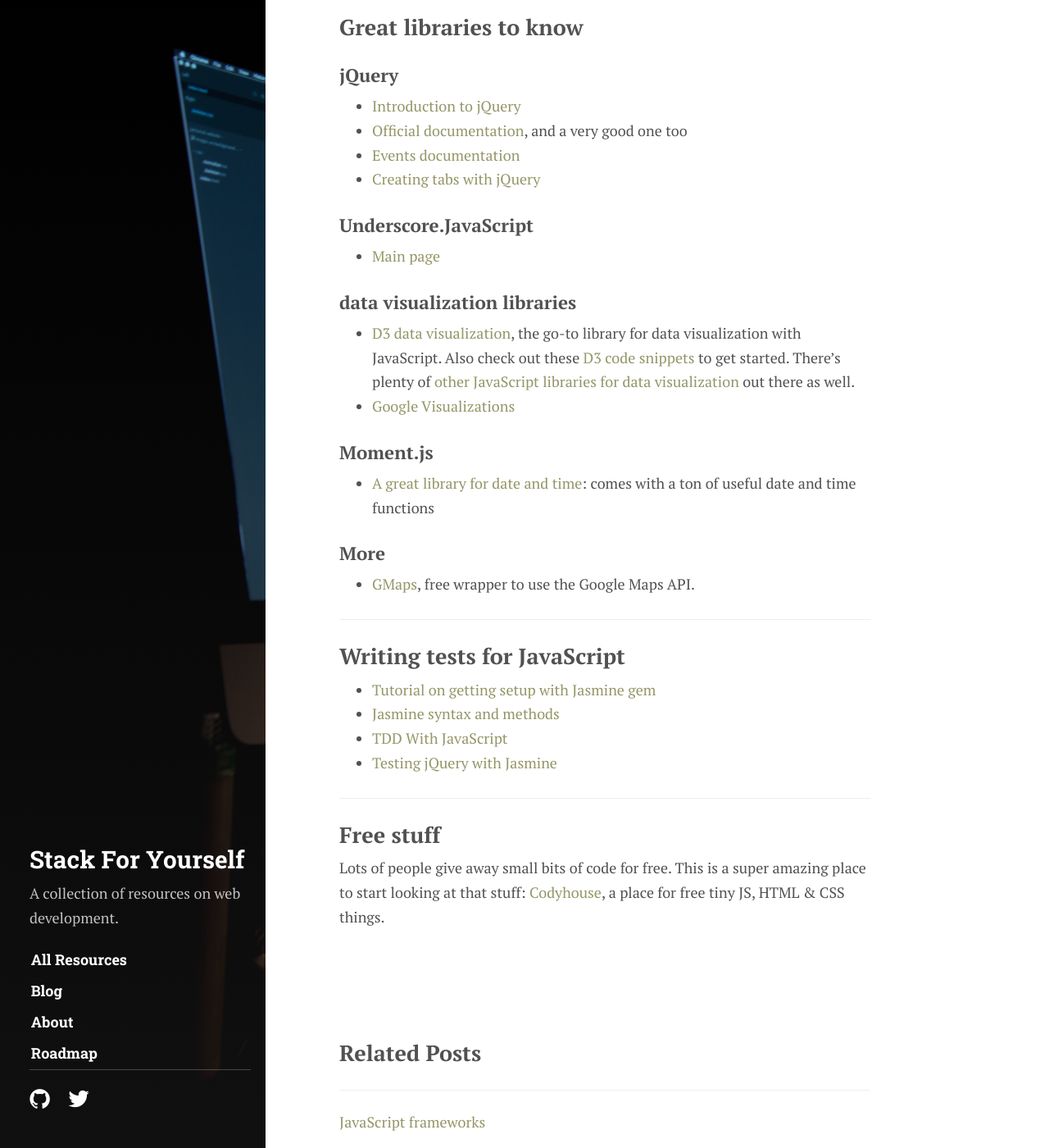
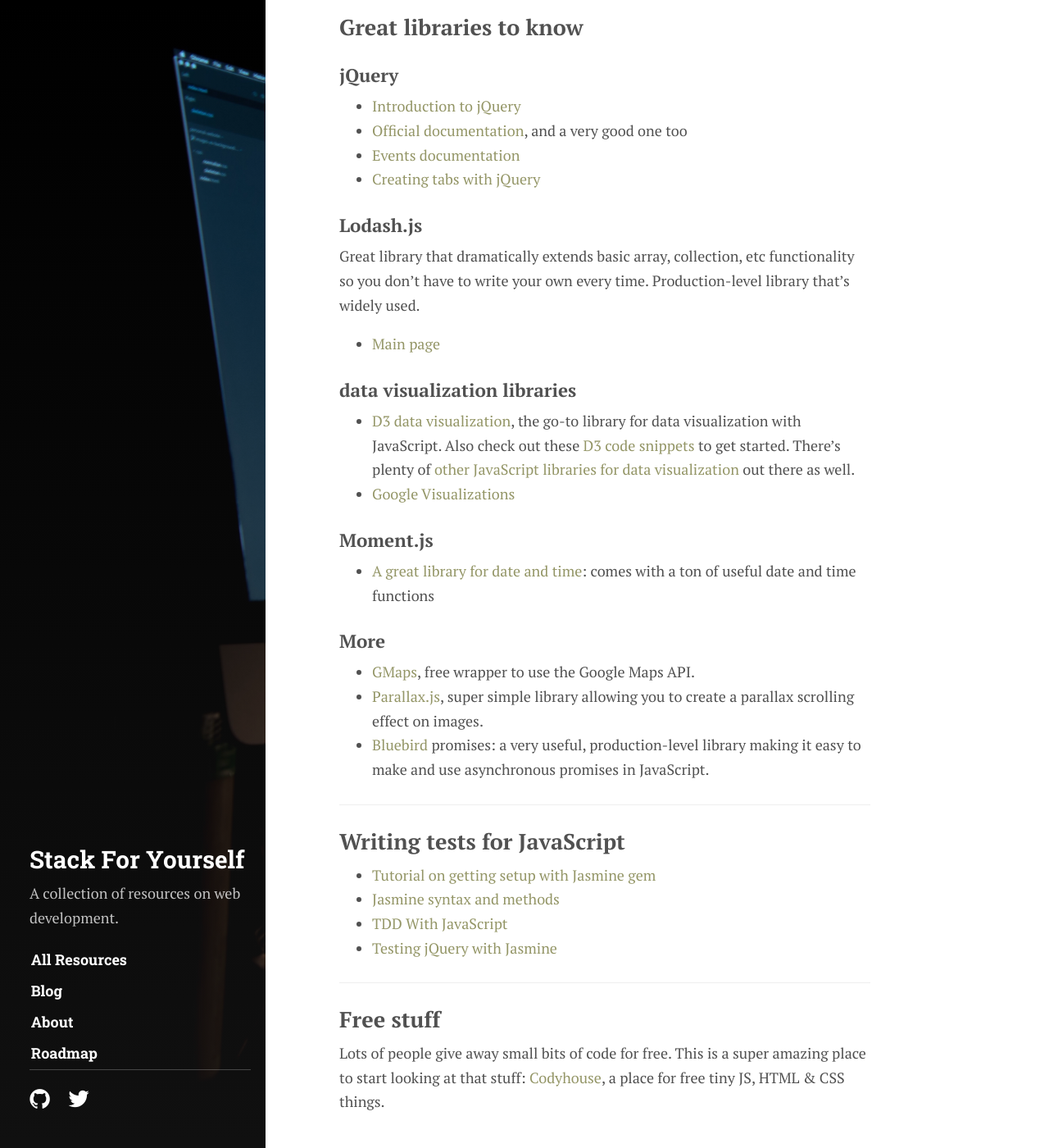
Before and after one commit to mindplace/stack-for-yourself, a Jekyll site: the page built from _posts/2016-06-01-javascript-uncategorized.md, in a window 1280 px wide and 1400 px high, scrolled down 1520 px. Shown: the whole window at 82% size. Built offline with Jekyll 4.4.1, drawn with Linux system fonts in a browser that asks for light colours; some web fonts are replaced; comment, search, counter and statistics services are not loaded.

Commit message:
add some more javascript libraries links

```diff
--- a/_posts/2016-06-01-javascript-uncategorized.md
+++ b/_posts/2016-06-01-javascript-uncategorized.md
@@ -49,8 +49,10 @@
 * [Events documentation](http://api.jquery.com/category/events/)
 * [Creating tabs with jQuery](http://www.mkyong.com/jquery/how-to-use-css-and-jquery-to-hide-and-show-tab-content/)
 
-### Underscore.JavaScript
-* [Main page](http://underscoreJavaScript.org/)
+### Lodash.js
+Great library that dramatically extends basic array, collection, etc functionality so you don't have to write your own every time. Production-level library that's widely used.
+
+* [Main page](https://lodash.com/)
 
 ### data visualization libraries
 * [D3 data visualization](https://github.com/d3/d3), the go-to library for data visualization with JavaScript. Also check out these [D3 code snippets](https://bl.ocks.org/) to get started. There's plenty of [other JavaScript libraries for data visualization](http://www.sitepoint.com/twelve-javascript-libraries-data-visualization/) out there as well.
@@ -61,6 +63,8 @@
 
 ### More
 * [GMaps](https://github.com/hpneo/gmaps), free wrapper to use the Google Maps API.
+* [Parallax.js](http://pixelcog.github.io/parallax.js/), super simple library allowing you to create a parallax scrolling effect on images.
+* [Bluebird](http://bluebirdjs.com/docs/getting-started.html) promises: a very useful, production-level library making it easy to make and use asynchronous promises in JavaScript.
 
 <hr>
 
```
